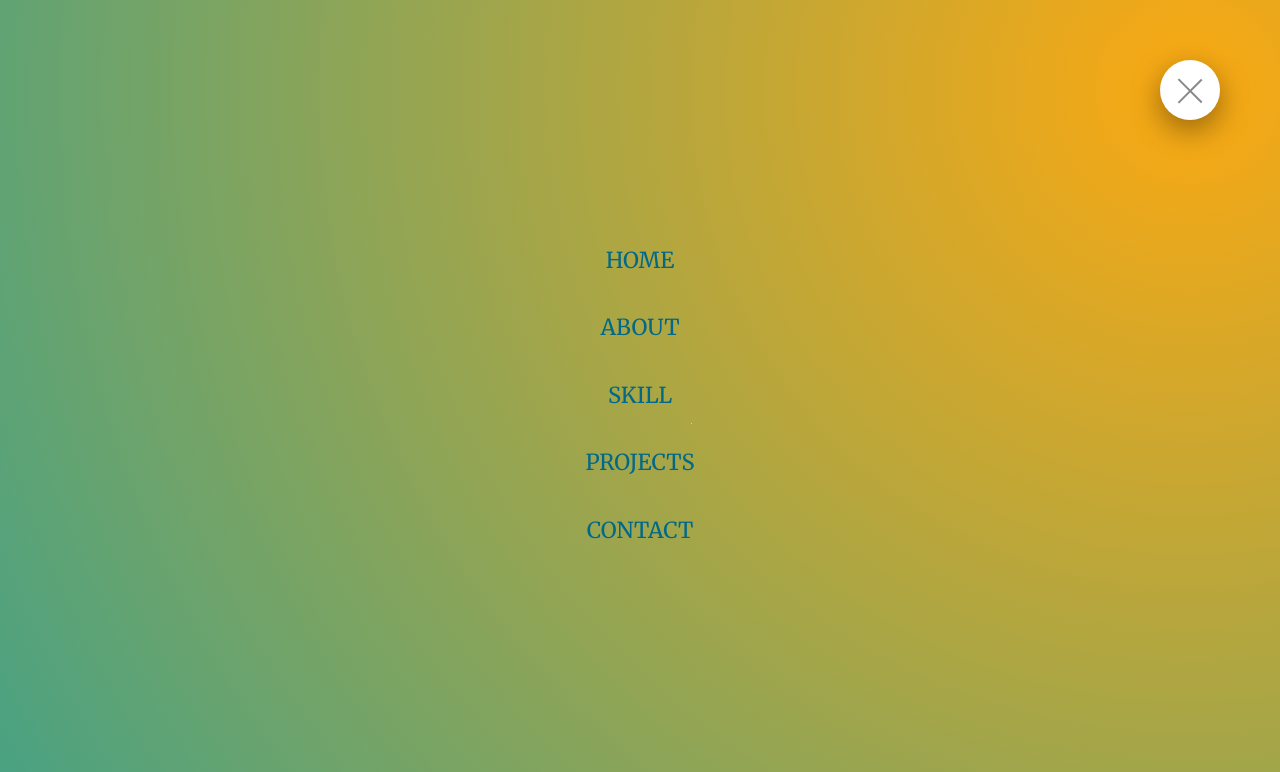
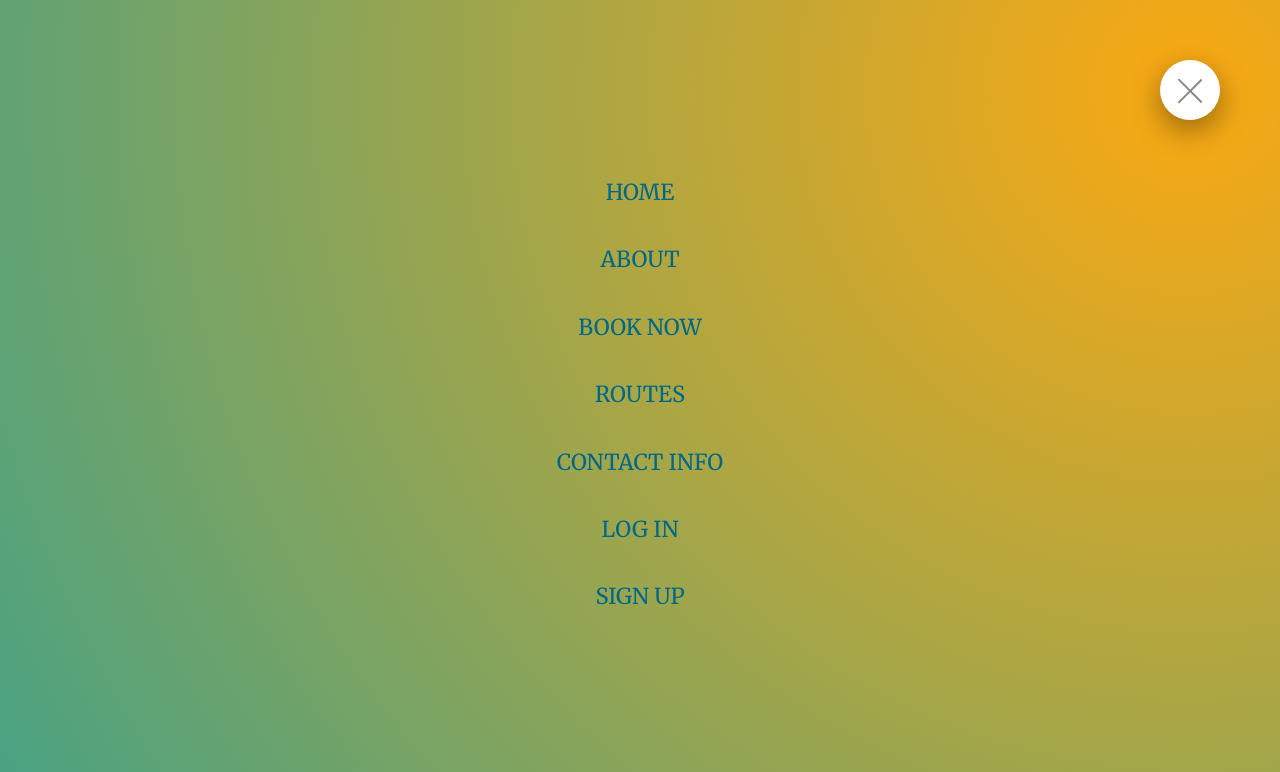
Before and after one commit to sagungiri/sagungiri.github.io-scss-pratice, a website: page index.html in a window 1280 px wide. Both pictures are taken after a click on the label 1190 px from the left and 90 px from the top of the page. Shown: the top 772 px of the page. Drawn offline with Linux system fonts and the light colour scheme.

Commit message:
First commit

```diff
--- a/index.html
+++ b/index.html
@@ -20,9 +20,11 @@
             <ul class="navigation__list">
                 <li class="navigation__item"><a href="#" class="navigation__link">Home</a></li>
                 <li class="navigation__item"><a href="#" class="navigation__link">About</a></li>
-                <li class="navigation__item"><a href="#" class="navigation__link">Skill</a></li>
-                <li class="navigation__item"><a href="#" class="navigation__link">Projects</a></li>
-                <li class="navigation__item"><a href="#" class="navigation__link">Contact</a></li>
+                <li class="navigation__item"><a href="#" class="navigation__link">Book Now</a></li>
+                <li class="navigation__item"><a href="#" class="navigation__link">Routes</a></li>
+                <li class="navigation__item"><a href="#" class="navigation__link">Contact Info</a></li>
+                <li class="navigation__item"><a href="#" class="navigation__link">Log In </a></li>
+                <li class="navigation__item"><a href="#" class="navigation__link">Sign Up</a></li>
             </ul>
         </nav>
     </div>
@@ -308,7 +310,7 @@
                         <form action="#" class="form">
                             <div class='u-margin-bottom-medium'>
                                 <h2 class="heading-secondary">
-                                    Join Our Class
+                                    Travel With Us
                                 </h2>
                             </div>
                             <div class="form__group">
@@ -350,7 +352,7 @@
                 <div class="footer__navigation">
                     <ul class="footer__list">
                         <li class="footer__item"><a href="#" class="footer__link">About Us</a></li>
-                        <li class="footer__item"><a href="#" class="footer__link">Projects</a></li>
+                        <li class="footer__item"><a href="#" class="footer__link">Book Now</a></li>
                         <li class="footer__item"><a href="#" class="footer__link">Contact Info</a></li>
                         <li class="footer__item"><a href="#" class="footer__link">Privacy Policy</a></li>
                     </ul>
```
Also changed, not shown: package.json (line endings or trailing spaces), 2 other files.
